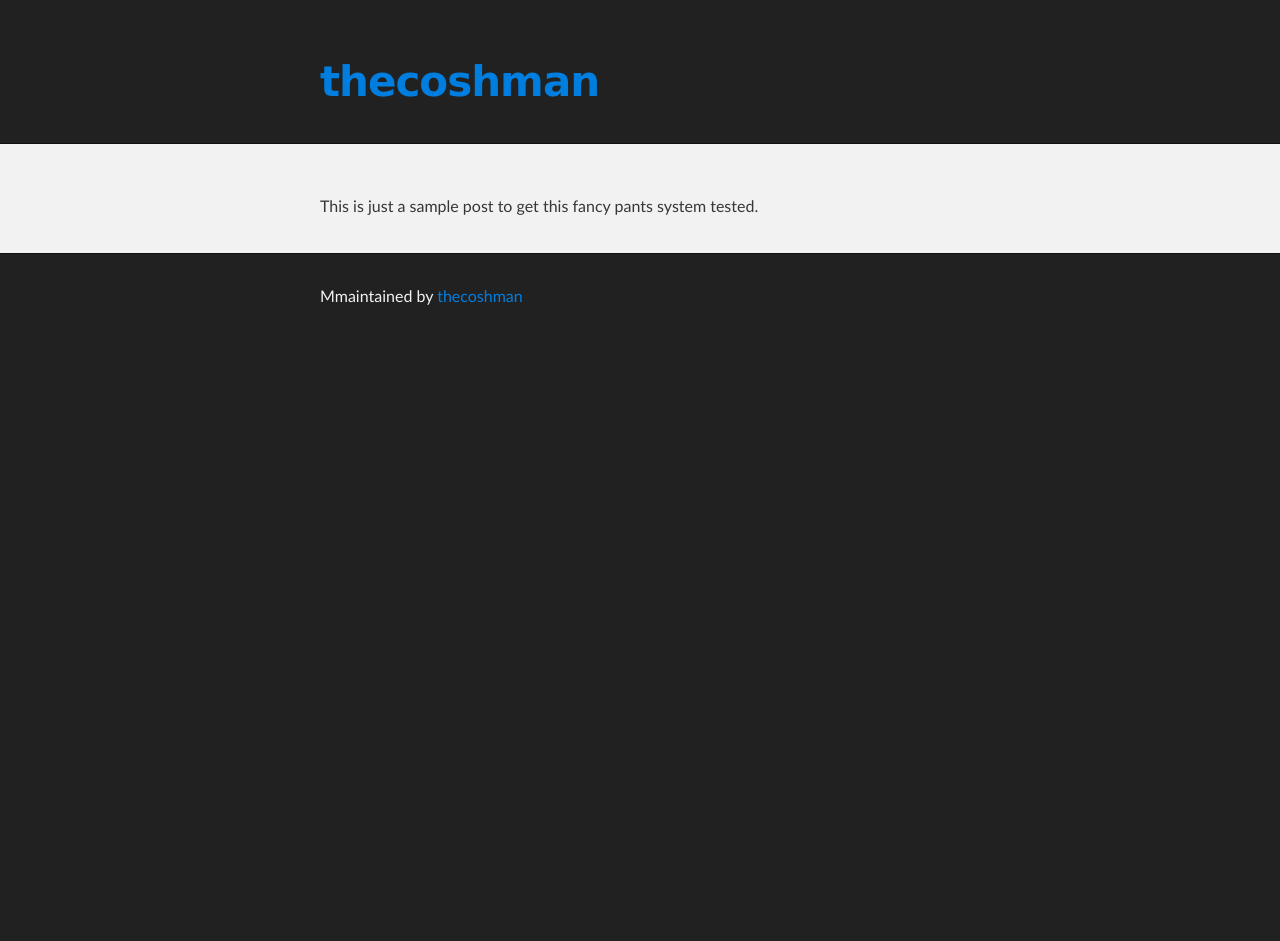
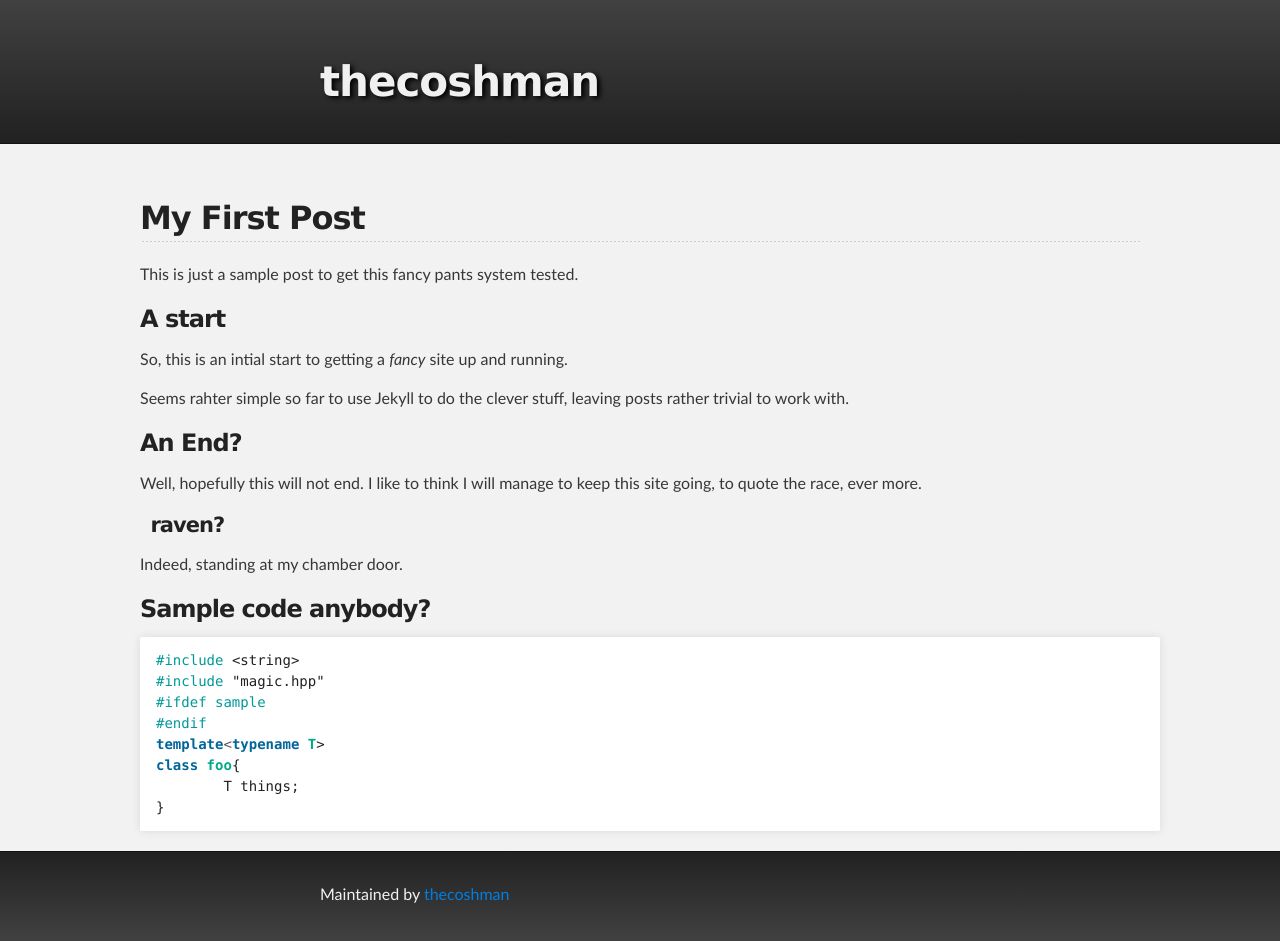
Before and after one commit to thecoshman/thecoshman.github.com, a Jekyll site: the page built from _posts/2013-07-17-sample-post.markdown, in a window 1280 px wide. Built offline with Jekyll 4.4.1, drawn with Linux system fonts in a browser that asks for light colours; before the commit the page ends 900 px from its top, so only the background shows below that.

Commit message:
Style more or less done... except for the code, think I need to tweak that formatting, a lot

```diff
--- a/_includes/footer.html
+++ b/_includes/footer.html
@@ -1,5 +1,5 @@
     <div id="footer_wrap" class="outer">
       <footer class="inner">
-        <p class="copyright">Mmaintained by <a href="https://github.com/thecoshman">thecoshman</a></p>
+        <p class="copyright">Maintained by <a href="https://github.com/thecoshman">thecoshman</a></p>
       </footer>
     </div>
--- a/_includes/metadata.html
+++ b/_includes/metadata.html
@@ -2,3 +2,4 @@
     <meta http-equiv="X-UA-Compatible" content="chrome=1" />
     <meta name="description" content="thecoshman" />
     <link rel="stylesheet" type="text/css" media="screen" href="/css/default.css" />
+    <link rel="icon" type="image/jpeg" href="/icon.jpeg" />
--- a/_posts/2013-07-17-sample-post.markdown
+++ b/_posts/2013-07-17-sample-post.markdown
@@ -3,4 +3,33 @@ layout: default
 title: sample post
 ---
 
+## My First Post
+
 This is just a sample post to get this fancy pants system tested.
+
+### A start
+
+So, this is an intial start to getting a *fancy* site up and running.
+
+Seems rahter simple so far to use Jekyll to do the clever stuff, leaving posts rather trivial to work with.
+
+### An End?
+
+Well, hopefully this will not end. I like to think I will manage to keep this site going, to quote the race, ever more.
+
+#### raven?
+
+Indeed, standing at my chamber door.
+
+### Sample code anybody?
+
+{% highlight cpp %}
+#include <string>
+#include "magic.hpp"
+#ifdef sample
+#endif
+template<typename T>
+class foo{
+	T things;
+}
+{% endhighlight %}
--- a/css/default.css
+++ b/css/default.css
@@ -1,3 +1,52 @@
 @import url(reset.css);
 @import url(pygment.css);
 @import url(slate.css);
+
+#header_wrap {
+  background: -moz-linear-gradient(top, #414141, #212121);
+  background: -webkit-linear-gradient(top, #414141, #212121);
+  background: -ms-linear-gradient(top, #414141, #212121);
+  background: -o-linear-gradient(top, #414141, #212121);
+  background: linear-gradient(top, #414141, #212121);
+}
+
+#footer_wrap {
+  background: -moz-linear-gradient(bottom, #414141, #212121);
+  background: -webkit-linear-gradient(bottom, #414141, #212121);
+  background: -ms-linear-gradient(bottom, #414141, #212121);
+  background: -o-linear-gradient(bottom, #414141, #212121);
+  background: linear-gradient(bottom, #414141, #212121);
+}
+
+body {
+	background: #414141;
+}
+
+#project_title a {
+  color: #f0f0f0;
+  text-shadow: 3px 2px 5px black;
+}
+
+#main_content a:hover {
+  text-shadow: none;
+}
+
+footer a:hover {
+  text-shadow: none;
+}
+
+.inner{
+	max-width: 1000px;
+}
+
+#header_wrap .inner{
+	max-width: 640px;
+}
+
+#footer_wrap .inner{
+	max-width: 640px;
+}
+
+h4, h5, h6 {
+margin-left: 0.5em;
+}
--- a/index.html
+++ b/index.html
@@ -1,11 +1,11 @@
 ---
 layout: default
-title: index
+title: Home
 ---
 
 <section>
   <p>
-My First Page
+  	My home page
   </p>
 
   <ul>
```
Also changed, not shown: icon.jpeg (added). Lines whose indentation alone changed are shown as unchanged.
